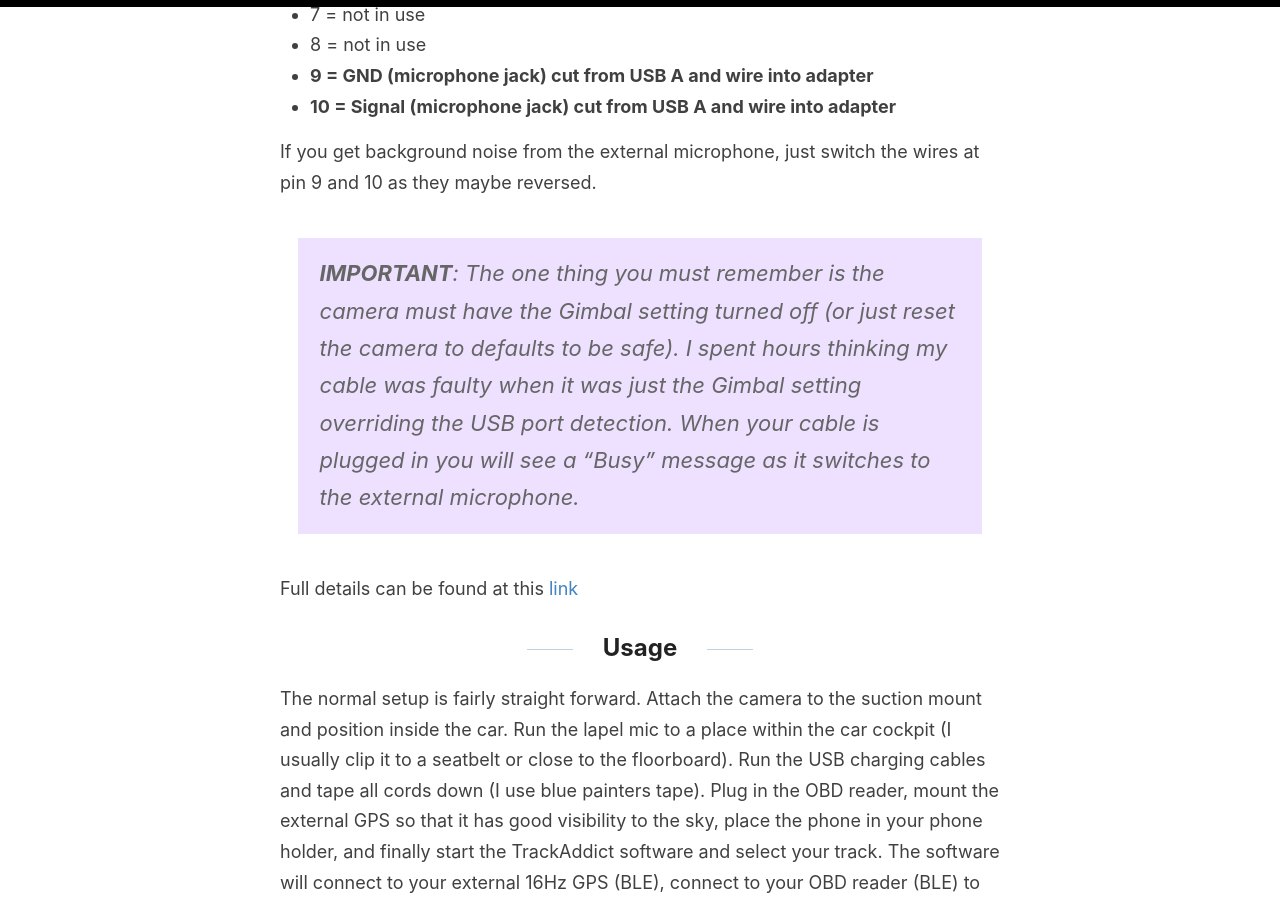
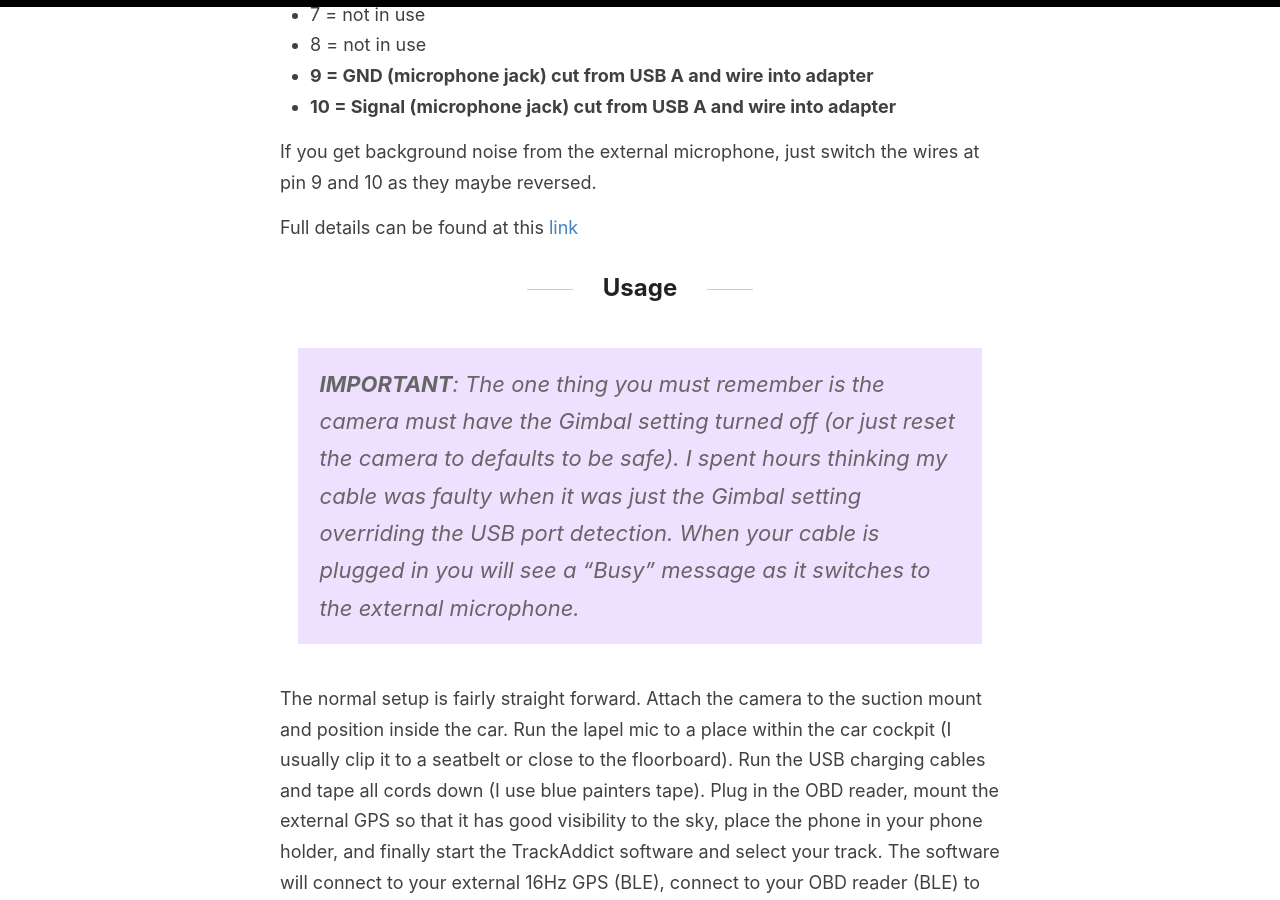
Before and after one commit to dustinsterk/dustinsterk.github.io, a Jekyll site: the page built from _posts/2022-05-18-track-addict-setup.md, in a window 1280 px wide and 900 px high, scrolled down 3361 px. Built offline with Jekyll 4.4.1, drawn with Linux system fonts in a browser that asks for light colours; our own code applies the rules of GitHub Pages for plain Markdown files; comment, search, counter and statistics services are not loaded.

```diff
--- a/_posts/2022-05-18-track-addict-setup.md
+++ b/_posts/2022-05-18-track-addict-setup.md
@@ -60,11 +60,11 @@ Essentially, you just want to find the colored wire from pin 9 and 10 and connec
 
 If you get background noise from the external microphone, just switch the wires at pin 9 and 10 as they maybe reversed.
 
-> **IMPORTANT**:  The one thing you must remember is the camera must have the Gimbal setting turned off (or just reset the camera to defaults to be safe). I spent hours thinking my cable was faulty when it was just the Gimbal setting overriding the USB port detection. When your cable is plugged in you will see a "Busy" message as it switches to the external microphone.
-
 Full details can be found at this [link](https://sjcam.com/community/threads/adding-powerbank-and-external-mic.2440/){:target="_blank"}
 
 ## Usage
+
+> **IMPORTANT**:  The one thing you must remember is the camera must have the Gimbal setting turned off (or just reset the camera to defaults to be safe). I spent hours thinking my cable was faulty when it was just the Gimbal setting overriding the USB port detection. When your cable is plugged in you will see a "Busy" message as it switches to the external microphone.
 
 The normal setup is fairly straight forward.  Attach the camera to the suction mount and position inside the car.  Run the lapel mic to a place within the car cockpit (I usually clip it to a seatbelt or close to the floorboard).  Run the USB charging cables and tape all cords down (I use blue painters tape).  Plug in the OBD reader, mount the external GPS so that it has good visibility to the sky, place the phone in your phone holder, and finally start the TrackAddict software and select your track.  The software will connect to your external 16Hz GPS (BLE), connect to your OBD reader (BLE) to gather data from the engine, and control the camera start and stop recording functions via wifi.
 
```
